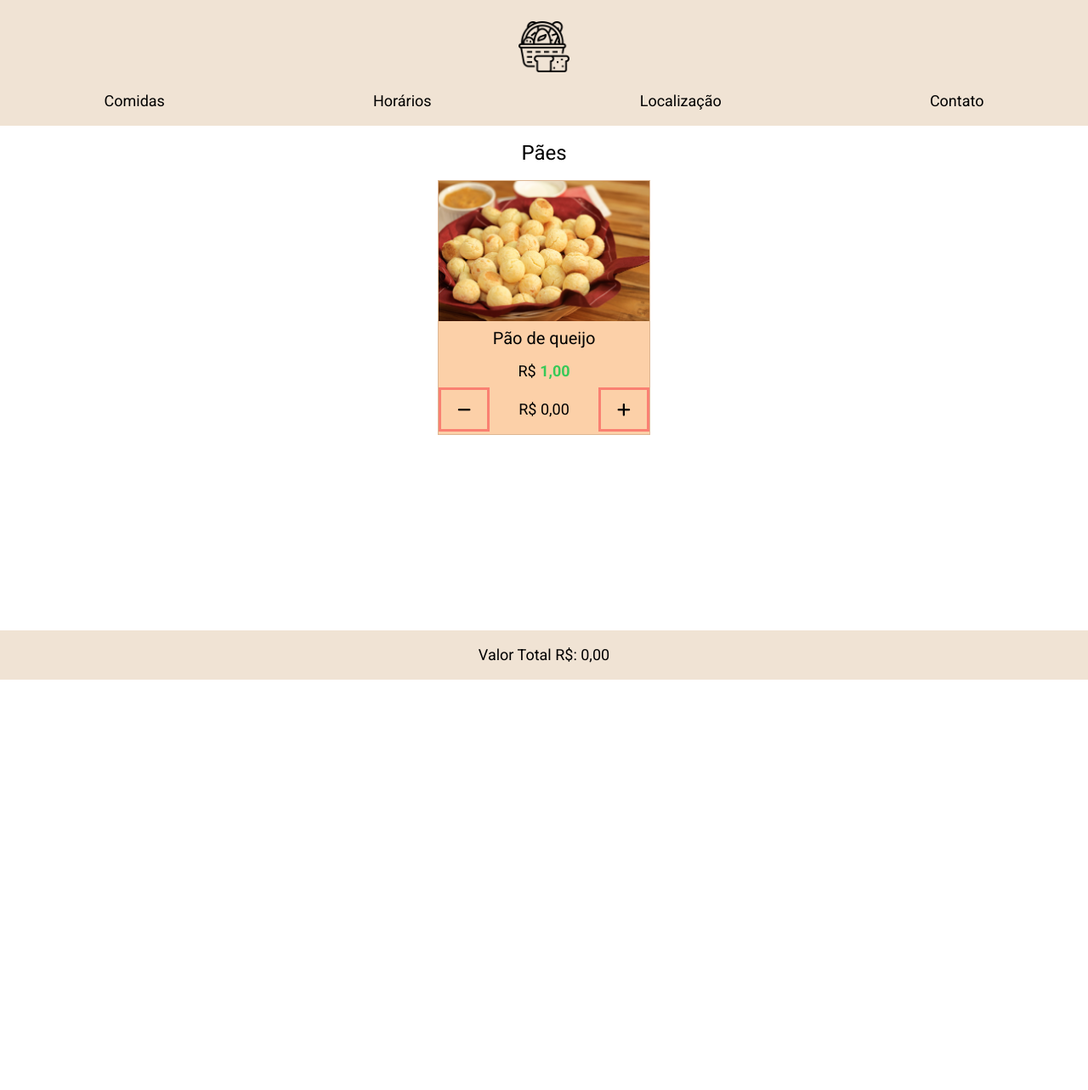
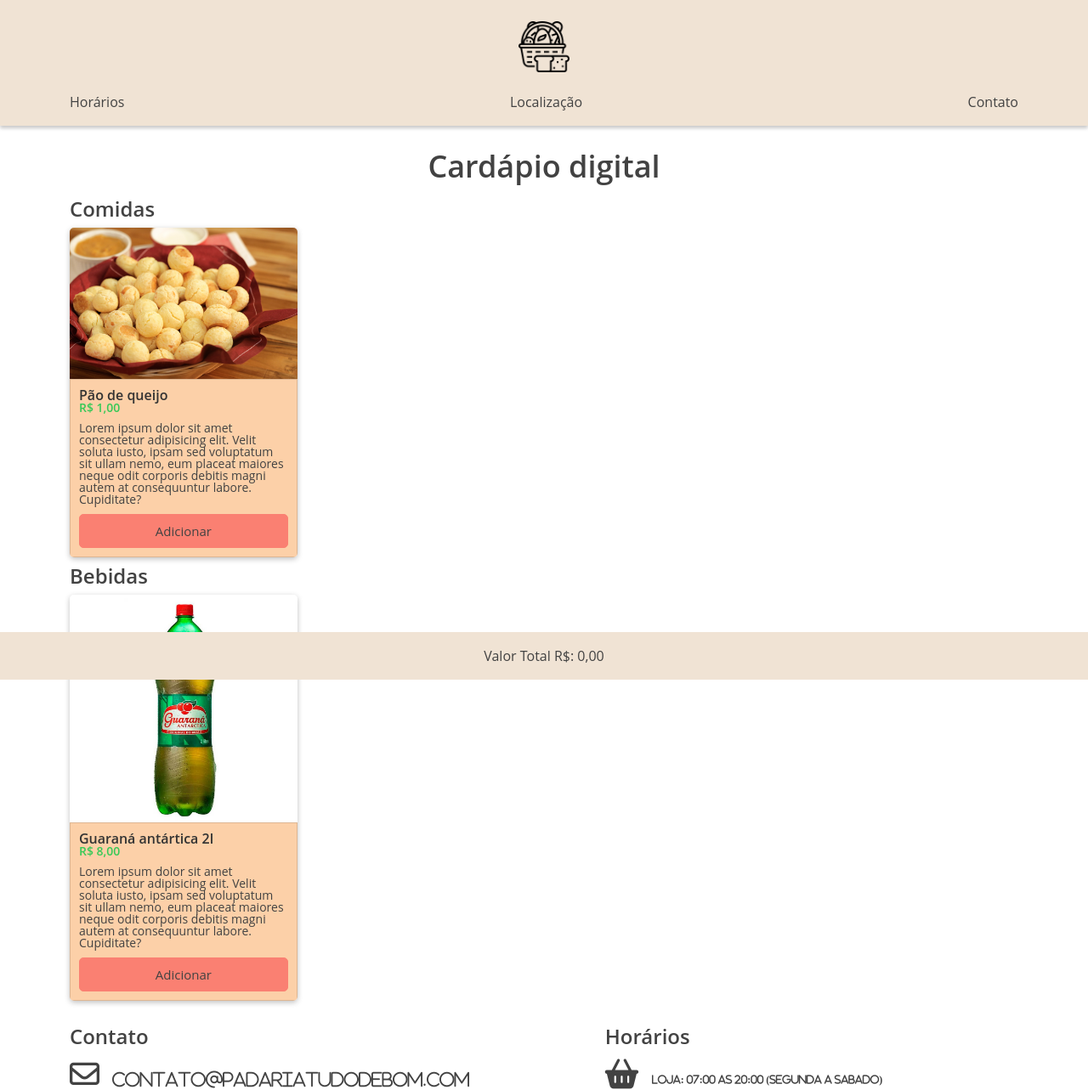
Before and after one commit to Lincoln-8/infnet-projeto1-padaria, a plain HTML site: page index.html in a window 1280 px wide. Shown: the top 1283 px of the page at 85% size. Before the commit the page ends 800 px from the top, so only its background shows below. Drawn offline with Linux system fonts and the light colour scheme; a script that the page names is missing.

Commit message:
adicionando alterações

```diff
--- a/assets/css/style.css
+++ b/assets/css/style.css
@@ -1,12 +1,49 @@
+* {
+  box-sizing: border-box;
+}
+
 body {
-    font-family: 'Roboto', sans-serif;
-    font-size: 18px;
+  color: #424242;
+  font-family: "Open Sans", Arial, Helvetica, sans-serif;
+  font-size: 16px;
+  text-align: center;
+  /*padding-top: 90px;*/
+}
+
+/* TITLES */
+h1 {
+  font-weight: 600;
+  font-size: 36px;
+  margin: 30px 0 15px;
+}
+
+h2 {
+  font-weight: 600;
+  font-size: 24px;
+  text-align: left;
+  margin: 10px 0;
+}
+
+h3 {
+  font-weight: 600;
+  font-size: 16px;
+  color: #333;
+}
+
+section {
+  margin: 20px 0;
+}
+
+.container {
+  padding-left: 12px;
+  padding-right: 12px;
 }
 
 .cabecalho {
-    background-color: #F0E3D4;
+  background-color: #f0e3d4;
   display: flex;
   flex-direction: column;
+  box-shadow: 0 3px 4px rgb(0 0 0 / 21%);
 }
 
 .cabecalho img {
@@ -17,7 +54,7 @@ body {
 
 .cabecalho nav {
   display: flex;
-    justify-content: space-around;
+  justify-content: space-between;
   margin-bottom: 20px;
 }
 
@@ -27,49 +64,54 @@ body {
   margin-bottom: 100px;
 }
 
-.conteudo h2 {
-    padding: 20px;
-    font-size: 24px;
+/* CARD */
+/*
+.produtos {
+  display: grid;
+  grid-template-columns: 1fr 1fr;
+  gap: 12px;
+  margin-bottom: 15px;
+}*/
+
+.produtos-card {
+  border-radius: 5px;
+  box-shadow: 0 2px 6px rgba(0, 0, 0, 0.25);
+  overflow: hidden;
+  display: flex;
+  flex-direction: column;
 }
 
-.conteudo h3 {
-    text-align: center;
-    padding: 10px;
-    font-size: 20px;
+.produtos-card img {
+  width: 100%;
+  height: auto;
+  display: block;
+  margin: auto;
 }
 
-.conteudo p {
-    padding: 10px;
+.btn-adicionar {
+  text-align: center;
+  font-size: 15px;
+  border-radius: 5px;
+  display: block;
+  width: 100%;
+  padding: 9px 0;
+  border: 1px solid salmon;
+  cursor: pointer;
+  transition: all 0.2s linear;
+  background-color: salmon;
+  margin-top: auto;
 }
 
-.card-produto {
-    width: 250px;
-    height: 300px;
-    border: 1px solid rgba(0, 0, 0, 0.125);
-    margin: auto;
-    background-color: #FCD0A8;
-    box-sizing: border-box;
+.btn-adicionar:hover {
+  background-color: darksalmon;
+  color: white;
 }
 
-.card-produto img {
-    box-sizing: border-box;
-    max-width: 100%;
-    height: auto;
-    display: block;
-}
-
-.botao-escolhe-item {
-    display: flex;
-    justify-content: space-between;
-    box-sizing: border-box;
-    align-items: center;
-}
-
-.botao-escolhe-item button {
-    height: 52px;
-    width: 60px;
-    border: salmon solid;
-    box-sizing: border-box;
+.produtos {
+  display: grid;
+  grid-template-columns: 1fr 1fr;
+  gap: 15px;
+  margin-bottom: 10px;
 }
 
 .produto {
@@ -77,36 +119,171 @@ body {
   gap: 16px;
 }
 
-.valor-produto {
-    color: #37C957;
+.produtos-card-conteudo p {
+  font-size: 14px;
+  margin-bottom: 10px;
+}
+
+.produtos-card-conteudo {
+  width: 100%;
+  border: 1px solid rgba(0, 0, 0, 0.125);
+  margin: auto;
+  height: auto;
+  background-color: #fcd0a8;
+  display: flex;
+  flex-direction: column;
+  padding: 10px;
+  flex-grow: 1;
+  text-align: left;
+}
+
+.preco {
+  color: #37c957;
   font-weight: 600;
+}
+
+/*Display grid para manipular a área de infos gerais*/
+.infos-gerais {
+  display: grid;
+  grid-template-areas:
+    "areacontato"
+    "areahorario"
+    "areafale";
+  gap: 15px;
+}
+
+#contato {
+  grid-area: areacontato;
+}
+
+#horario {
+  grid-area: areahorario;
+}
+
+#fale {
+  grid-area: areafale;
+}
+
+.infos {
+  display: flex;
+  flex-direction: column;
+}
+
+.infos span {
+  vertical-align: middle;
+  font-size: 12px;
+}
+
+#email {
+  font-size: 20px;
+}
+
+#tel {
+  font-size: 15px;
+}
+
+#whats {
+  font-size: 20px;
+}
+
+#local {
+  font-size: 12px;
+}
+
+/*Fonts Awesome*/
+.fa {
+  font-size: 20px !important;
+  box-sizing: border-box !important;
+  /*display: block !important;*/
+  width: 100%;
+  margin: 5px 0 !important;
+  text-align: left !important;
+  vertical-align: middle !important;
+}
+
+.fa:before {
+  margin-right: 15px !important;
+  font-size: 35px !important;
+}
+
+.fa-whatsapp-square {
+  color: #26d367;
 }
 
 .rodape {
   text-align: center;
   padding: 20px 0;
-    background-color: #F0E3D4;
+  background-color: #f0e3d4;
   position: fixed;
   bottom: 0;
   width: 100%;
   box-sizing: border-box;
 }
 
+/*alterações formulário*/
+.label-padrao {
+  display: block;
+  text-align: left;
+  font-size: 20px;
+  margin-bottom: 10px;
+}
+
+.input-padrao {
+  display: block;
+  text-align: left;
+  padding: 10px 25px;
+  width: 100%;
+  border: 1px solid;
+  margin-bottom: 20px;
+  border-radius: 5px;
+}
+
+.enviar {
+  width: 40%;
+  padding: 15px 0;
+  background: salmon;
+  font-weight: bold;
+  font-size: 15px;
+  border: none;
+  border-radius: 5px;
+  transition: all 0.2s linear;
+  display: block;
+  cursor: pointer;
+}
+
+.enviar:hover {
+  background: darksalmon;
+  color: white;
+  /*transform: scale(1.05);*/
+}
+
+/*Media Querys*/
 @media (min-width: 576px) {
   .container {
     width: 540px;
     margin-left: auto;
     margin-right: auto;
   }
+  .produtos {
+    grid-template-columns: 1fr 1fr 1fr;
+  }
 }
 @media (min-width: 768px) {
   .container {
     width: 720px;
   }
+  .infos-gerais {
+    grid-template-areas:
+    "areacontato areahorario"
+    "areafale areafale";
+  }
 }
 @media (min-width: 992px) {
   .container {
     width: 960px;
+  }
+  .produtos {
+    grid-template-columns: 1fr 1fr 1fr 1fr;
   }
 }
 @media (min-width: 1200px) {
--- a/assets/js/index.js
+++ /dev/null
@@ -1,27 +0,0 @@
-const cardProduto = document.querySelectorAll(".card-produto-conteudo");
-const buttonMenos = document.querySelectorAll(".button-menos");
-const buttonMais = document.querySelectorAll(".button-mais");
-const valorProduto = document.querySelectorAll(".valor-produto");
-const valorTotalProduto = document.querySelectorAll(".valor-total-produto");
-
-buttonMenos.forEach((valor, i) => {
-  buttonMenos[i].addEventListener("click", () => {
-    const valorPP = parseFloat(valorProduto[i].innerHTML); // valor do produto parseado
-    const valorTP = parseFloat(valorTotalProduto[i].innerHTML); // valor total do produto parseado
-
-    if (valorTP > 0) {
-      valorTotalProduto[i].innerHTML = valorTP - valorPP;
-    }
-  });
-});
-
-buttonMais.forEach((valor, i) => {
-  buttonMais[i].addEventListener("click", () => {
-    const valorPP = parseFloat(valorProduto[i].innerHTML); // valor do produto parseado
-    const valorTP = parseFloat(valorTotalProduto[i].innerHTML); // valor total do produto parseado
-    //let valorTotal = (valorTP + valorPP).toLocaleString('pt-br',{style: 'currency', currency: 'BRL'})
-    //valorTotal = valorTotal.trim();
-
-    valorTotalProduto[i].innerHTML = valorPP + valorTP;
-  });
-});
--- a/index.html
+++ b/index.html
@@ -20,37 +20,101 @@
   </head>
   <body>
     <header class="cabecalho">
+      <div class="container">
         <img src="assets/img/padaria.png" alt="logo-padaria" />
         <nav>
-        <a href="">Comidas</a>
-        <a href="">Horários</a>
-        <a href="">Localização</a>
-        <a href="">Contato</a>
+          <a href="#horario">Horários</a>
+          <a href="#local">Localização</a>
+          <a href="#contato">Contato</a>
         </nav>
+      </div>
     </header>
     <main class="conteudo">
-      <h2>Pães</h2>
-      <div class="produto">
-        <div class="card-produto">
+      <div class="container">
+        <h1>Cardápio digital</h1>
+        <section>
+          <h2>Comidas</h2>
+          <div class="produtos">
+            <article class="produtos-card">
               <img src="assets/img/pao-de-quejo.jpg" alt="pão de quejo" />
-          <div class="card-produto-conteudo">
+              <div class="produtos-card-conteudo">
                 <h3>Pão de queijo</h3>
-            <p>R$ <span class="valor-produto">1,00</span></p>
-            <div class="botao-escolhe-item">
-              <button class="button-menos">
-                <i class="fa-solid fa-minus"></i>
-              </button>
-              <p>R$ <span class="valor-total-produto">0,00</span></p>
-              <button class="button-mais">
-                <i class="fa-solid fa-plus"></i>
-              </button>
+                <p class="preco">R$ <span class="valor-produto">1,00</span></p>
+                <p>
+                  Lorem ipsum dolor sit amet consectetur adipisicing elit. Velit
+                  soluta iusto, ipsam sed voluptatum sit ullam nemo, eum placeat
+                  maiores neque odit corporis debitis magni autem at
+                  consequuntur labore. Cupiditate?
+                </p>
+                <button class="btn-adicionar">Adicionar</button>
+              </div>
+            </article>
+          </div>
+          <h2>Bebidas</h2>
+          <div class="produtos">
+            <article class="produtos-card">
+              <img
+                src="assets/img/antartica-2l.jpg"
+                alt="Guaraná antártica 2l"
+              />
+              <div class="produtos-card-conteudo">
+                <h3>Guaraná antártica 2l</h3>
+                <p class="preco">R$ <span class="valor-produto">8,00</span></p>
+                <p>
+                  Lorem ipsum dolor sit amet consectetur adipisicing elit. Velit
+                  soluta iusto, ipsam sed voluptatum sit ullam nemo, eum placeat
+                  maiores neque odit corporis debitis magni autem at
+                  consequuntur labore. Cupiditate?
+                </p>
+                <button class="btn-adicionar">Adicionar</button>
+              </div>
+            </article>
+          </div>
+        </section>
+        <section>
+          <div class="infos-gerais">
+            <div id="contato" class="contatos infos">
+              <h2>Contato</h2>
+              <i class="fa fa-envelope-o"><span id="email">contato@padariatudodebom.com</span></i>
+              <i class="fa fa-phone"><span id="tel">(83) 3333-3333</span></i>
+              <a href="https://api.whatsapp.com/send/?phone=553199999999&text=Ol%C3%A1%2C%20gostaria%20de%20fazer%20um%20pedido" target="_blank">
+                <i class="fa fa-brands fa-whatsapp-square"><span id="whats">(83) 99999-9999</span></i>
+              </a>
+              <i class="fa fa-map-signs"><span id="local">Avenida Almirante Maximiano Fonseca</span></i>
+            </div>
+            <div id="horario" class="horarios infos">
+              <h2>Horários</h2>
+              <i class="fa fa-shopping-basket"><span>Loja: 07:00 as 20:00 (Segunda a Sabado)</span></i>
+              <i class="fa fa-coffee"><span>Cafe: 07:30 as 11:00 (Todos os dias)</span></i>
+              <i class="fa fa-cutlery"><span>Almoco: 11:30 as 14:30 (Segunda a Sabado)</span></i>
+              <i class="fa fa-shopping-basket"><span>Jantar: 17:00 as 19:40 (Segunda a Sabado)</span></i>
+            </div>
+            <div id="fale" class="fale-conosco infos">
+              <h2>Fale Conosco</h2>
+              <form>
+                <label for="nomesobrenome" class="label-padrao">Nome e sobrenome</label>
+                <input type="text" id="nomesobrenome" class="input-padrao" required>
+
+                <label for="email" class="label-padrao">Email</label>
+                <input type="email" id="email" class="input-padrao" required placeholder="seuemail@dominio.com">
+
+                <label for="telefone" class="label-padrao">Telefone</label>
+                <input type="tel" id="telefone" class="input-padrao" required placeholder="(XX) XXXXX-XXXX">
+
+                <label for="mensagem" class="label-padrao">Mensagem</label>
+                <textarea cols="70" rows="10" id="mensagem" class="input-padrao" required></textarea>
+
+                <input type="submit" value="Enviar formulário" class="enviar">
+              </form>
             </div>
           </div>
-        </div>
+        </section>
       </div>
     </main>
     <footer class="rodape">
+      <div class="container">
         <p>Valor Total R$: <span id="total-geral">0,00</span></p>
+      </div>
     </footer>
     <script src="./assets/js/index.js"></script>
   </body>
```
Also changed, not shown: assets/img/antartica-2l.jpg (added). Lines whose indentation alone changed are shown as unchanged.
